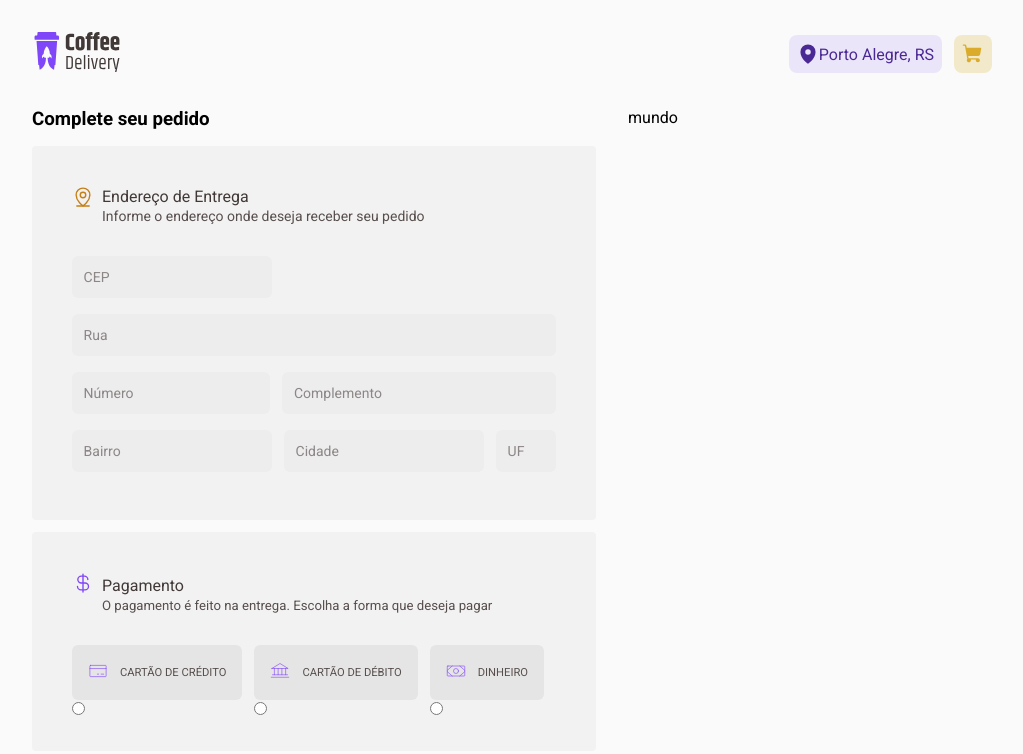
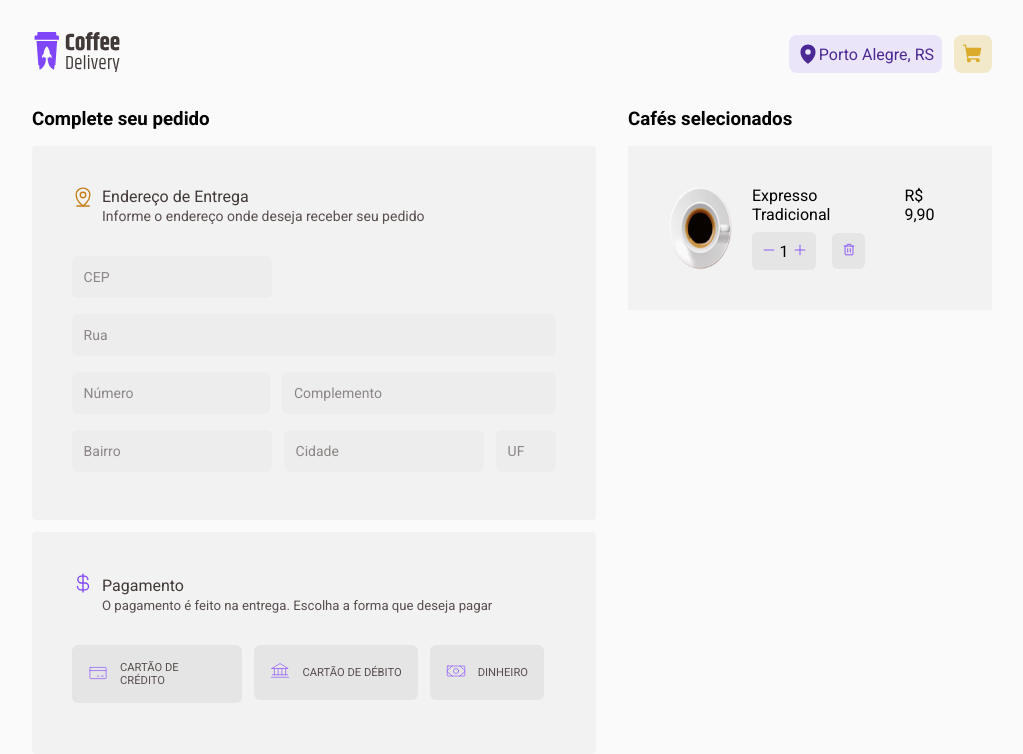
Before and after one commit to AleksVale/Coffe-Delivery, a React (Vite) app in the folder cafe/: page /checkout in a window 1280 px wide. Shown: the top 754 px of the page, without its empty margins (128-1151 px from the left). Built offline with nearby package versions, Linux system fonts and the light colour scheme.

Commit message:
meio pronto

```diff
--- a/cafe/src/pages/Checkout/index.tsx
+++ b/cafe/src/pages/Checkout/index.tsx
@@ -1,7 +1,45 @@
-import { AdressForm, CheckoutInfos, First, HeaderForm, LayoutCheckout, PaymentForm, Second, TypePayment } from "./styles";
-import { MapPinLine, CurrencyDollar, CreditCard, Bank, Money } from "phosphor-react";
+import { AdressForm, CheckoutInfos, CoffeInfos, First, HeaderForm, PlusLessButton, LayoutCheckout, DefaultButton, PaymentForm, RightCard, Second, TypePayment } from "./styles";
+import { MapPinLine, CurrencyDollar, CreditCard, Bank, Money, Minus, Plus, Trash } from "phosphor-react";
+import cafeExpresso from '../../assets/expressoTradicional.png'
 
 export function Checkout(){
+  function isChecked(){
+    const cartao = document.getElementById('cartao') as HTMLInputElement
+    const  label1 = document.getElementById('cartaoLabel')
+
+    const debito = document.getElementById('debito') as HTMLInputElement
+    const  label2 = document.getElementById('debitoLabel')
+
+    const dinheiro = document.getElementById('dinheiro') as HTMLInputElement
+    const  label3 = document.getElementById('dinheiroLabel')
+    if (cartao.checked){
+    if (label3 != null && label2 != null && label1 != null){
+    label1.style.border = '1px solid purple'
+    label2.style.border = 'none'
+    label3.style.border = 'none'
+    }
+    }
+
+    if (debito.checked){
+      if (label3 != null && label2 != null && label1 != null){
+      label2.style.border = '1px solid purple'
+      label1.style.border = 'none'
+      label3.style.border = 'none'
+      }
+      }
+       if (dinheiro.checked){
+
+        if (label3 != null && label2 != null && label1 != null){
+        label3.style.border = '1px solid purple'
+        label1.style.border = 'none'
+        label2.style.border = 'none'
+        }
+        }
+
+
+  }
+
+
 
   return(
     <LayoutCheckout>
@@ -27,26 +65,42 @@ export function Checkout(){
             </PaymentForm>
             <TypePayment>
               <div>
-               <label htmlFor="cartao"><span><CreditCard size={20} weight="thin" /></span>
+               <label htmlFor="cartao" id="cartaoLabel"><span><CreditCard size={20} weight="thin" /></span>
                 CARTÃO DE CRÉDITO</label>
-                <input type="radio" id="cartao" value="cartao" name="pagamento"/>
+                <input onChange={isChecked} type="radio" id="cartao" value="cartao" name="pagamento"/>
               </div>
               <div>
-               <label htmlFor="debito"><span><Bank size={20} weight="thin" /></span>
+               <label id="debitoLabel" htmlFor="debito"><span><Bank size={20} weight="thin" /></span>
                 CARTÃO DE DÉBITO</label>
-                <input type="radio" id="debito" value="debito" name="pagamento"/>
+                <input onChange={isChecked}  type="radio" id="debito" value="debito" name="pagamento"/>
               </div>
               <div>
-               <label htmlFor="dinheiro"><span><Money size={20} weight="thin" /></span>
+               <label id="dinheiroLabel" htmlFor="dinheiro"><span><Money size={20} weight="thin" /></span>
                 DINHEIRO</label>
-                <input type="radio" id="dinheiro" value="dinheiro" name="pagamento"/>
+                <input onChange={isChecked} type="radio" id="dinheiro" value="dinheiro" name="pagamento"/>
               </div>
             </TypePayment>
           </Second>
         </CheckoutInfos>
+      </div>
+      <div>
 
+       <h3>Cafés selecionados</h3>
+
+      <RightCard>
+        <CoffeInfos>
+          <img src={cafeExpresso} alt="" />
+          <div>
+            <p>Expresso Tradicional</p>
+            <p>
+              <PlusLessButton><span><Minus size={14}/></span> 1 <span><Plus size={14}/></span></PlusLessButton>
+              <DefaultButton><span><Trash size={14}/></span></DefaultButton>
+            </p>
+          </div>
+          <div>R$ <span>9,90</span></div>
+        </CoffeInfos>
+      </RightCard>
       </div>
-      <div>mundo</div>
     </LayoutCheckout>
   )
 }
--- a/cafe/src/pages/Checkout/styles.ts
+++ b/cafe/src/pages/Checkout/styles.ts
@@ -132,9 +132,39 @@ export const TypePayment = styled.div`
       border-radius: 6px;
     }
     input{
-      /* visibility: hidden; */
-    }
-    input[type="radio"]:checked+label{
-      background-color: red;
+      visibility: hidden;
     }
 `
+
+//lado direito da página
+
+  export const RightCard = styled.div`
+    max-width: 40rem;
+    background-color: ${props=> props.theme['base-card']};
+    margin-top:1rem;
+    padding: 2.5rem;
+  `
+  export const CoffeInfos = styled.div`
+  display:flex;
+  gap: 1.25rem;
+  img{
+    max-width: 4rem;
+  }
+  `
+  export const DefaultButton = styled.button`
+    border: none;
+    padding: 0.6rem;
+    margin-top: 0.5rem;
+    font-size: 0.725rem;
+    background-color: ${props=> props.theme['base-button']};
+    vertical-align: middle;
+    border-radius:6px;
+    cursor: pointer;
+    span{
+      color: ${props=> props.theme['purple']};
+    }
+  `
+  export const PlusLessButton = styled(DefaultButton)`
+    margin-right: 1rem;
+    font-size: 1rem;
+  `
```
